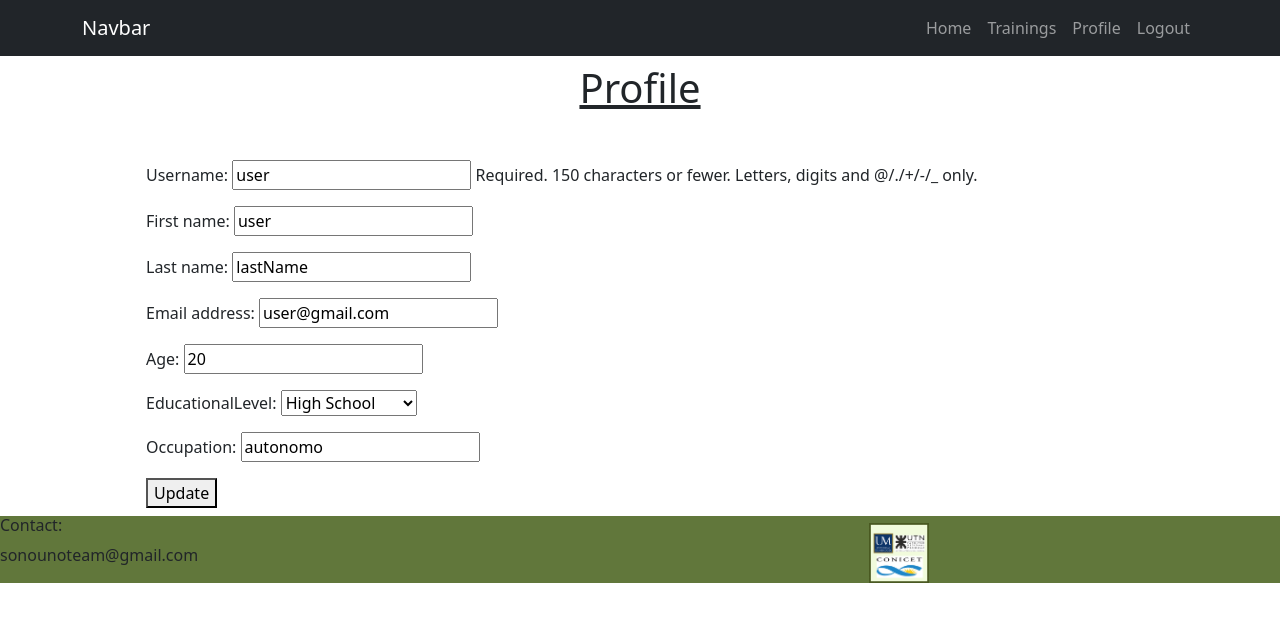
After one commit to NatashaBertaina/webTraining, a Django app: page /userApp/profile/user/ in a window 1280 px wide. The commit adds this page. Shown: the top 622 px of the page. Run offline with Django 4.2, Linux system fonts and the light colour scheme; a user stored in the database is signed in; data comes from the database, SQL or seed files in the repository; both versions use the stored data as it was after the commit.

Commit message:
Se agrego la funcion de modificar los datos del user en profile

```diff
--- a/templates/_navbar.html
+++ b/templates/_navbar.html
@@ -22,6 +22,9 @@
           <a class="nav-link" href="/trainingApp/">Trainings</a>
         </li>
         <li class="nav-item">
+          <a class="nav-link" href="{% url 'userApp:profile' user.username %}">Profile</a>
+        </li>
+        <li class="nav-item">
           <a class="nav-link" href="/userApp/logout">Logout</a>
         </li>
         {% else %}
--- a/userApp/forms.py
+++ b/userApp/forms.py
@@ -14,3 +14,28 @@ class SignupForm(UserCreationForm):
     class Meta:
         model = User
         fields = ['username', 'first_name', 'last_name', 'email', 'password1', 'password2', 'age', 'educationalLevel', 'occupation']
+
+class UserUpdateForm(forms.ModelForm):
+
+    class Meta:
+        model = User
+        fields = ['username','first_name', 'last_name', 'email']
+
+    def __init__(self, *args, **kwargs):
+        super(UserUpdateForm, self).__init__(*args, **kwargs)
+        if self.instance:
+            self.fields['first_name'].initial = self.instance.first_name
+            self.fields['last_name'].initial = self.instance.last_name
+            self.fields['email'].initial = self.instance.email
+
+class TraineeUpdateForm(forms.ModelForm):
+    class Meta:
+        model = Trainee
+        fields = ['age', 'educationalLevel', 'occupation']
+
+    def __init__(self, *args, **kwargs):
+        super(TraineeUpdateForm, self).__init__(*args, **kwargs)
+        if self.instance:
+            self.fields['age'].initial = self.instance.age
+            self.fields['educationalLevel'].initial = self.instance.educationalLevel
+            self.fields['occupation'].initial = self.instance.occupation
--- /dev/null
+++ b/userApp/templates/userApp/profile.html
@@ -0,0 +1,20 @@
+{% extends "base.html" %}
+
+{% block content %}
+
+<h1>Profile</h1>
+
+<p>
+{{error}}
+</p>
+
+<form action="" method="POST">
+  {% csrf_token %}
+  {{userform.as_p}}
+  {{traineeform.as_p}}
+  <button>
+    Update
+  </button>
+</form>
+
+{% endblock %}
--- a/userApp/urls.py
+++ b/userApp/urls.py
@@ -12,4 +12,5 @@ urlpatterns = [
     path('signup/', views.signup, name='signup'),
     path('logout/', views.signout, name='logout'),
     path('signin/', views.signin, name='signin'),
+    path('profile/<str:username>/', views.ProfileView.as_view(), name="profile")
 ]
--- a/userApp/views.py
+++ b/userApp/views.py
@@ -9,11 +9,11 @@ from django.contrib.auth.forms import UserCreationForm, AuthenticationForm
 from django.contrib.auth import login, logout, authenticate
 from django.contrib.auth.models import User
 from django.contrib.auth.decorators import login_required
-from .forms import SignupForm
+from .forms import SignupForm,UserUpdateForm,TraineeUpdateForm
 from django.contrib import messages
 from .models import Trainee
 from django.db import transaction
-
+from django.contrib.auth.mixins import LoginRequiredMixin  #LoginRequiredMixin se utiliza como un mixin para requerir que un usuario esté autenticado antes de acceder a una vista específica.
 ##Logica de users
 
 def home(request):
@@ -61,3 +61,36 @@ def signin(request):
             login(request, user)
             messages.success(request,f"Your are logged in as {request.POST['username']}")
             return redirect('trainingApp:training_List')
+
+
+class ProfileView(LoginRequiredMixin, View):
+    login_url = 'signup' # Esta propiedad especifica la URL a la cual se redirigirá a los usuarios no autenticados cuando intenten acceder a la vista protegida por este mixin.
+    template_name = "userApp/profile.html"
+
+    def get(self, request, username):
+        user = User.objects.get(username= username)
+        trainee = Trainee.objects.get(user_id=user.id)
+
+        # Crea una instancia del formulario combinado y pasa el objeto user y Trainee como instancia
+        userform = UserUpdateForm(instance=user)
+        traineeform = TraineeUpdateForm(instance=trainee)
+
+        return render(request, self.template_name, {"userform": userform, "traineeform": traineeform})
+
+    def post(self, request, username):
+        user = User.objects.get(username= username)
+        trainee = Trainee.objects.get(user_id=user.id)
+
+        # Crea una instancia del formulario combinado y pasa el objeto Trainee como instancia
+        userform = UserUpdateForm(request.POST, instance=user)
+        traineeform = TraineeUpdateForm(request.POST,instance=trainee)
+
+        if userform.is_valid() and traineeform.is_valid():
+            userform.save()
+            traineeform.save()
+            messages.success(request,"Your profile has been updated")
+            return redirect('userApp:profile', user.username)  # Redirige a la página de perfil después de guardar los cambios
+
+        else:
+            messages.error(request," error")
+            return redirect('userApp:profile', user.username)
```
Also changed, not shown: db.sqlite3.
